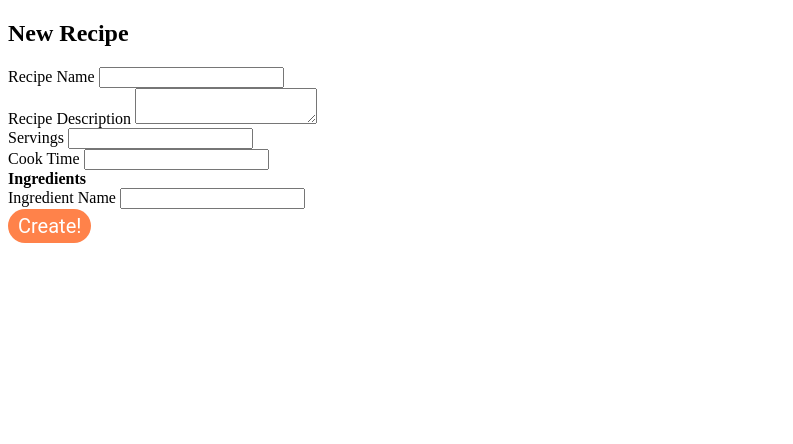
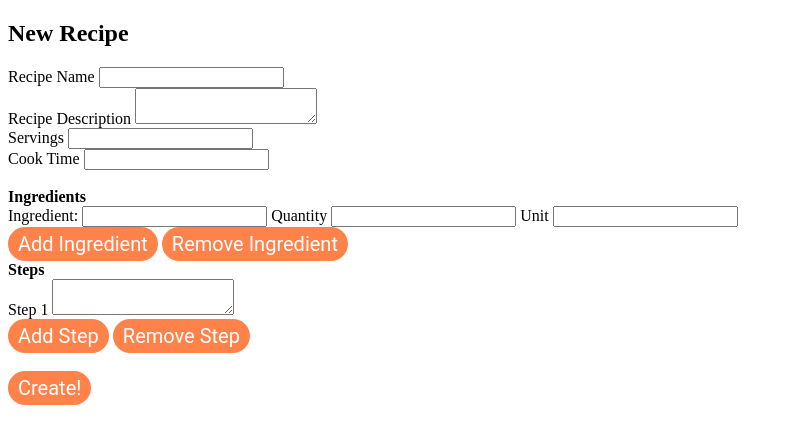
Before and after one commit to jzoccola01/web-apps-gp, a Flask app: page /create in a window 1280 px wide; the page is wider, and only the part inside the window is pictured. Shown: the part 119-563 px from the top of that part, without its empty margins (0-793 px from the left). Run offline with Flask 3, Linux system fonts and the light colour scheme; the visitor is signed in with stand-in values (Sample User, id 1).

Commit message:
create recipe is working!!

```diff
--- a/cooking/__init__.py
+++ b/cooking/__init__.py
@@ -24,6 +24,7 @@ def create_app(test_config=None):
     # (we import main from here to avoid circular imports in the next lab)
     from . import main
     from . import auth
+    from . import recipe_creation
 
     login_manager = LoginManager()
     login_manager.login_view = 'main.index'
@@ -36,4 +37,5 @@ def create_app(test_config=None):
 
     app.register_blueprint(main.bp)
     app.register_blueprint(auth.bp)
+    app.register_blueprint(recipe_creation.bp)
     return app
--- a/cooking/main.py
+++ b/cooking/main.py
@@ -5,6 +5,8 @@ from flask import Blueprint, render_template
 
 
 from . import model
+
+import flask_login
 
 bp = Blueprint("main", __name__)
 
@@ -42,5 +44,6 @@ def profile():
     return render_template("main/profile.html")
 
 @bp.route("/create")
+@flask_login.login_required
 def create():
     return render_template("main/create_recipe.html")
--- /dev/null
+++ b/cooking/static/createRecipeLogic.js
@@ -0,0 +1,57 @@
+var ingredientCount = 1;
+function addIngredient() {
+    ingredientCount++;
+    var newIngredient = document.createElement("span");
+    newIngredient.setAttribute("class", "ingredient-quantity");
+    newIngredient.innerHTML = `
+        <br>
+        <label>Ingredient:
+            <input list="ingredients" name="ingredient` + ingredientCount + `" /></label>
+            <datalist id="ingredients">
+            <option value="Flour">
+            <option value="Chicken">
+            <option value="Pepper">
+            <option value="Salt">
+            <option value="Sugar">
+            <option value="Jalapeños">
+            </datalist>
+        <label for="quantity">Quantity</label>
+        <input class="input" type="number" id="quantity" name="quantity` + ingredientCount + `">
+        <label for="unit">Unit</label>
+        <input class="input" type="text" id="unit" name="unit` + ingredientCount + `">
+    `;
+    document.getElementById("ingredient-list").appendChild(newIngredient);
+    document.getElementById('ingredient-count').value = ingredientCount;
+}
+
+function removeIngredient() {
+    if (ingredientCount > 1) {
+        var lastIngredient = document.getElementById("ingredient-list").lastChild;
+        lastIngredient.remove();
+        ingredientCount--;
+        document.getElementById('ingredient-count').value = ingredientCount;
+    }
+}
+
+var stepCount = 1;
+function addStep() {
+    stepCount++;
+    var newStep = document.createElement("span");
+    newStep.setAttribute("class", "step");
+    newStep.innerHTML = `
+        <br>
+        <label for="step">Step ` + stepCount + `</label>
+        <textarea class="input" id="step" name="step` + stepCount + `"></textarea>
+    `;
+    document.getElementById("step-list").appendChild(newStep);
+    document.getElementById('step-count').value = stepCount;
+}
+
+function removeStep() {
+    if (stepCount > 1) {
+        var lastStep = document.getElementById("step-list").lastChild;
+        lastStep.remove();
+        stepCount--;
+        document.getElementById('step-count').value = stepCount;
+    }
+}
--- a/cooking/templates/base.html
+++ b/cooking/templates/base.html
@@ -6,6 +6,7 @@
         <link rel="stylesheet" href="../static/base.css">
         <script type="text/javascript" src="{{ url_for('static', filename='dropdown.js') }}"></script>
         <script type="text/javascript" src="{{ url_for('static', filename='overlay.js') }}"></script>
+        <script type="text/javascript" src="{{ url_for('static', filename='createRecipeLogic.js') }}"></script>
     </head>
     <body>
         <header> <!-- Horizontally place the logo, then a searchbar, then a mini user bio tab with a dropdown menu -->
--- a/cooking/templates/main/create_recipe.html
+++ b/cooking/templates/main/create_recipe.html
@@ -5,7 +5,7 @@
 
     <div id="form-div">
         <h1>New Recipe</h1>
-        <form action="" id="recipe-form">
+        <form action="{{ url_for('recipe_creation.create') }}" id="recipe-form" method="post">
             <div class="form-item">
                 <label for="recipe-name">Recipe Name</label>
                 <input class="input" type="text" id="recipe-name" name="recipe-name">
@@ -25,15 +25,54 @@
                 <label for="cook-time">Cook Time</label>
                 <input class="input" type="number" id="cook-time" name="cook-time">
             </div>
-
+            <br>
             <b>Ingredients</b>
 
+            <input type="hidden" id="ingredient-count" name="ingredient-count" value="1">
+
             <div class="form-item">
-                <span class="ingredient-quantity">
-                    <label for="ingredient-name">Ingredient Name</label>
-                    <input class="input" type="text" id="ingredient-name" name="ingredient-name">
-                </span>
+                <div id="ingredient-list">
+                    <span class="ingredient-quantity">
+                        <label>Ingredient:
+                            <input list="ingredients" name="ingredient1" /></label>
+                            <datalist id="ingredients">
+                            <option value="Flour">
+                            <option value="Chicken">
+                            <option value="Pepper">
+                            <option value="Salt">
+                            <option value="Sugar">
+                            <option value="Jalapeños">
+                            </datalist>
+                        <label for="quantity">Quantity</label>
+                        <input class="input" type="number" id="quantity" name="quantity1">
+                        <label for="unit">Unit</label>
+                        <input class="input" type="text" id="unit" name="unit1">
+                    </span>
+                </div>
             </div>
+
+            <button class="button" type="button" onclick="addIngredient()">Add Ingredient</button>
+            <button class="button" type="button" onclick="removeIngredient()">Remove Ingredient</button>
+            <br>
+
+            <b>Steps</b>
+
+            <input type="hidden" id="step-count" name="step-count" value="1">
+
+            <div class="form-item">
+                <div id="step-list">
+                    <span class="step">
+                        <label for="step">Step 1</label>
+                        <textarea class="input" id="step" name="step1"></textarea>
+                    </span>
+                </div>
+            </div>
+
+            <button class="button" type="button" onclick="addStep()">Add Step</button>
+            <button class="button" type="button" onclick="removeStep()">Remove Step</button>
+
+            <br>
+            <br>
 
             <button class="button" type="submit">Create!</button>
         </form>
```
Also changed, not shown: cooking/recipe_creation.py (added, +52 -0 lines).
